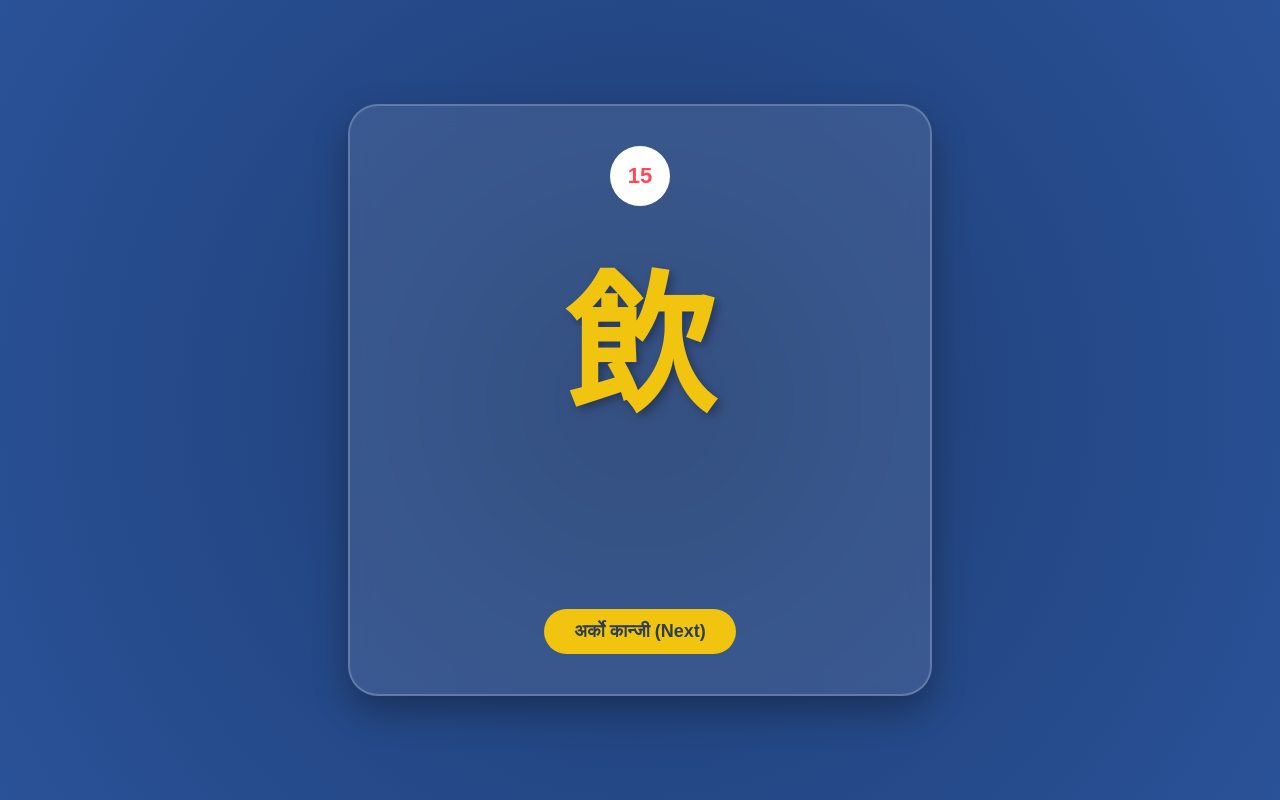
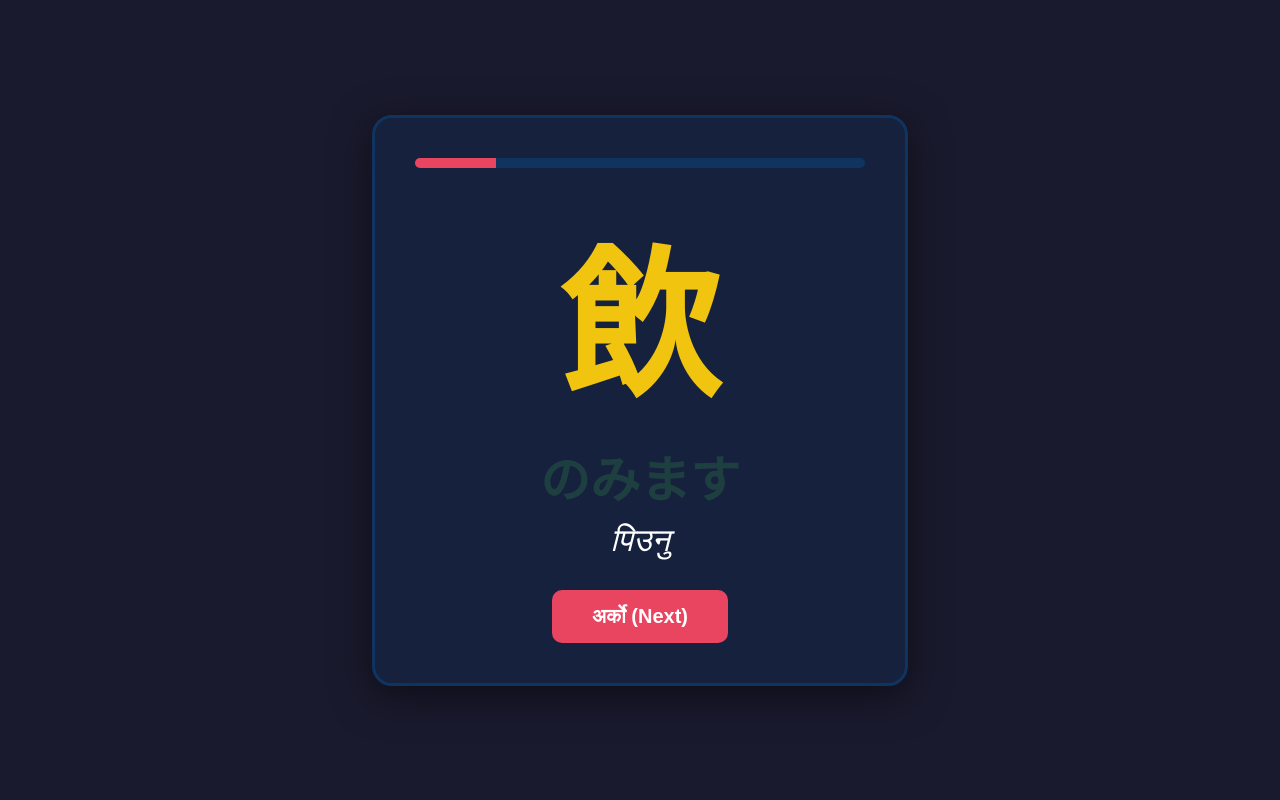
Before and after one commit to ajayatimilsina/KANJI, a plain HTML site: page index.html in a window 1280 px wide. Drawn offline with Linux system fonts and the light colour scheme.

Commit message:
Revamp Kanji quiz layout and timer implementation
Updated the Kanji quiz interface with a new design and timer functionality.

```diff
--- a/index.html
+++ b/index.html
@@ -3,11 +3,11 @@
 <head>
     <meta charset="UTF-8">
     <meta name="viewport" content="width=device-width, initial-scale=1.0">
-    <title>JLPT N4 Kanji Quiz - २० सेकेन्ड चुनौती</title>
+    <title>JLPT N4 Kanji - 5 Sec Flashcard</title>
     <style>
         body {
             font-family: 'Poppins', sans-serif;
-            background: radial-gradient(circle, #1e3c72 0%, #2a5298 100%);
+            background: #1a1a2e;
             display: flex;
             justify-content: center;
             align-items: center;
@@ -18,99 +18,96 @@
         }
 
         #quiz-card {
-            background: rgba(255, 255, 255, 0.1);
-            backdrop-filter: blur(10px);
+            background: #16213e;
             padding: 40px;
-            border-radius: 30px;
-            border: 2px solid rgba(255, 255, 255, 0.2);
-            box-shadow: 0 15px 35px rgba(0,0,0,0.3);
-            width: 90%;
-            max-width: 500px;
+            border-radius: 20px;
+            box-shadow: 0 10px 40px rgba(0,0,0,0.5);
+            width: 85%;
+            max-width: 450px;
             text-align: center;
+            border: 3px solid #0f3460;
         }
 
-        .timer-circle {
-            font-size: 22px;
-            font-weight: bold;
-            color: #ff4757;
-            background: white;
-            width: 60px;
-            height: 60px;
-            line-height: 60px;
-            border-radius: 50%;
-            margin: 0 auto 20px;
+        .timer-bar-container {
+            width: 100%;
+            height: 10px;
+            background: #0f3460;
+            border-radius: 5px;
+            margin-bottom: 30px;
+            overflow: hidden;
+        }
+
+        #timer-bar {
+            width: 100%;
+            height: 100%;
+            background: #e94560;
+            transition: width 1s linear;
         }
 
         .kanji-box {
-            font-size: 150px;
+            font-size: 160px;
             font-weight: bold;
             color: #f1c40f;
-            text-shadow: 4px 4px 10px rgba(0,0,0,0.3);
-            margin-bottom: 20px;
+            margin-bottom: 10px;
         }
 
-        .answer-container {
-            min-height: 120px;
+        .answer-area {
+            min-height: 130px;
         }
 
         .hiragana {
-            font-size: 45px;
-            color: #2ecc71;
+            font-size: 50px;
+            color: #4ee44e;
             font-weight: bold;
-            visibility: hidden;
-            margin-bottom: 10px;
+            opacity: 0;
+            transition: opacity 0.3s ease-in;
         }
 
         .nepali {
-            font-size: 30px;
+            font-size: 32px;
             color: #ffffff;
-            visibility: hidden;
-            border-top: 1px solid rgba(255, 255, 255, 0.3);
-            padding-top: 10px;
+            opacity: 0;
+            margin-top: 10px;
+            font-style: italic;
         }
 
-        .show {
-            visibility: visible !important;
-            animation: popIn 0.5s ease-out;
-        }
-
-        @keyframes popIn {
-            0% { opacity: 0; transform: scale(0.5); }
-            100% { opacity: 1; transform: scale(1); }
+        .visible {
+            opacity: 1;
         }
 
         button {
-            margin-top: 25px;
-            padding: 12px 30px;
-            font-size: 18px;
+            margin-top: 20px;
+            padding: 15px 40px;
+            font-size: 20px;
             font-weight: bold;
             cursor: pointer;
-            background: #f1c40f;
+            background: #e94560;
             border: none;
-            color: #2c3e50;
-            border-radius: 50px;
-            transition: 0.3s;
+            color: white;
+            border-radius: 10px;
+            transition: 0.2s;
         }
 
-        button:hover {
-            transform: translateY(-3px);
-            box-shadow: 0 5px 15px rgba(241, 196, 15, 0.4);
+        button:active {
+            transform: scale(0.95);
         }
     </style>
 </head>
 <body>
 
     <div id="quiz-card">
-        <div class="timer-circle" id="timer">20</div>
+        <div class="timer-bar-container">
+            <div id="timer-bar"></div>
+        </div>
 
         <div class="kanji-box" id="kanji-display">飲</div>
 
-        <div class="answer-container">
+        <div class="answer-area">
             <div id="hiragana-display" class="hiragana">のみます</div>
             <div id="nepali-display" class="nepali">पिउनु</div>
         </div>
 
-        <button onclick="nextStep()">अर्को कान्जी (Next)</button>
+        <button onclick="nextKanji()">अर्को (Next)</button>
     </div>
 
     <script>
@@ -120,47 +117,57 @@
             { k: "道", h: "みち", n: "बाटो" },
             { k: "足", h: "あし", n: "खुट्टा" },
             { k: "待", h: "まちます", n: "पर्खनु" },
+            { k: "送", h: "おくります", n: "पठाउनु" },
             { k: "貸", h: "かします", n: "सापट दिनु" },
+            { k: "借", h: "かります", n: "सापट लिनु" },
             { k: "始", h: "はじまります", n: "सुरु हुनु" },
             { k: "終", h: "おわります", n: "सकिनु" }
         ];
 
         let index = 0;
-        let count = 5;
         let timer;
+        let timeLeft = 5;
 
-        function startTimer() {
-            count = 20;
-            document.getElementById('timer').innerText = count;
-            document.getElementById('hiragana-display').classList.remove('show');
-            document.getElementById('nepali-display').classList.remove('show');
+        function startChallenge() {
+            timeLeft = 5;
+            updateTimerBar();
+
+            // लुकाउने
+            document.getElementById('hiragana-display').classList.remove('visible');
+            document.getElementById('nepali-display').classList.remove('visible');
 
             clearInterval(timer);
             timer = setInterval(() => {
-                count--;
-                document.getElementById('timer').innerText = count;
-                if (count <= 0) {
+                timeLeft--;
+                updateTimerBar();
+
+                if (timeLeft <= 0) {
                     clearInterval(timer);
-                    revealAnswer();
+                    showResult();
                 }
             }, 1000);
         }
 
-        function revealAnswer() {
-            document.getElementById('hiragana-display').classList.add('show');
-            document.getElementById('nepali-display').classList.add('show');
+        function updateTimerBar() {
+            const bar = document.getElementById('timer-bar');
+            const percentage = (timeLeft / 5) * 100;
+            bar.style.width = percentage + "%";
         }
 
-        function nextStep() {
+        function showResult() {
+            document.getElementById('hiragana-display').classList.add('visible');
+            document.getElementById('nepali-display').classList.add('visible');
+        }
+
+        function nextKanji() {
             index = (index + 1) % kanjiList.length;
             document.getElementById('kanji-display').innerText = kanjiList[index].k;
             document.getElementById('hiragana-display').innerText = kanjiList[index].h;
             document.getElementById('nepali-display').innerText = kanjiList[index].n;
-            startTimer();
+            startChallenge();
         }
 
-        // Run on load
-        window.onload = startTimer;
+        window.onload = startChallenge;
     </script>
 </body>
 </html>
```
